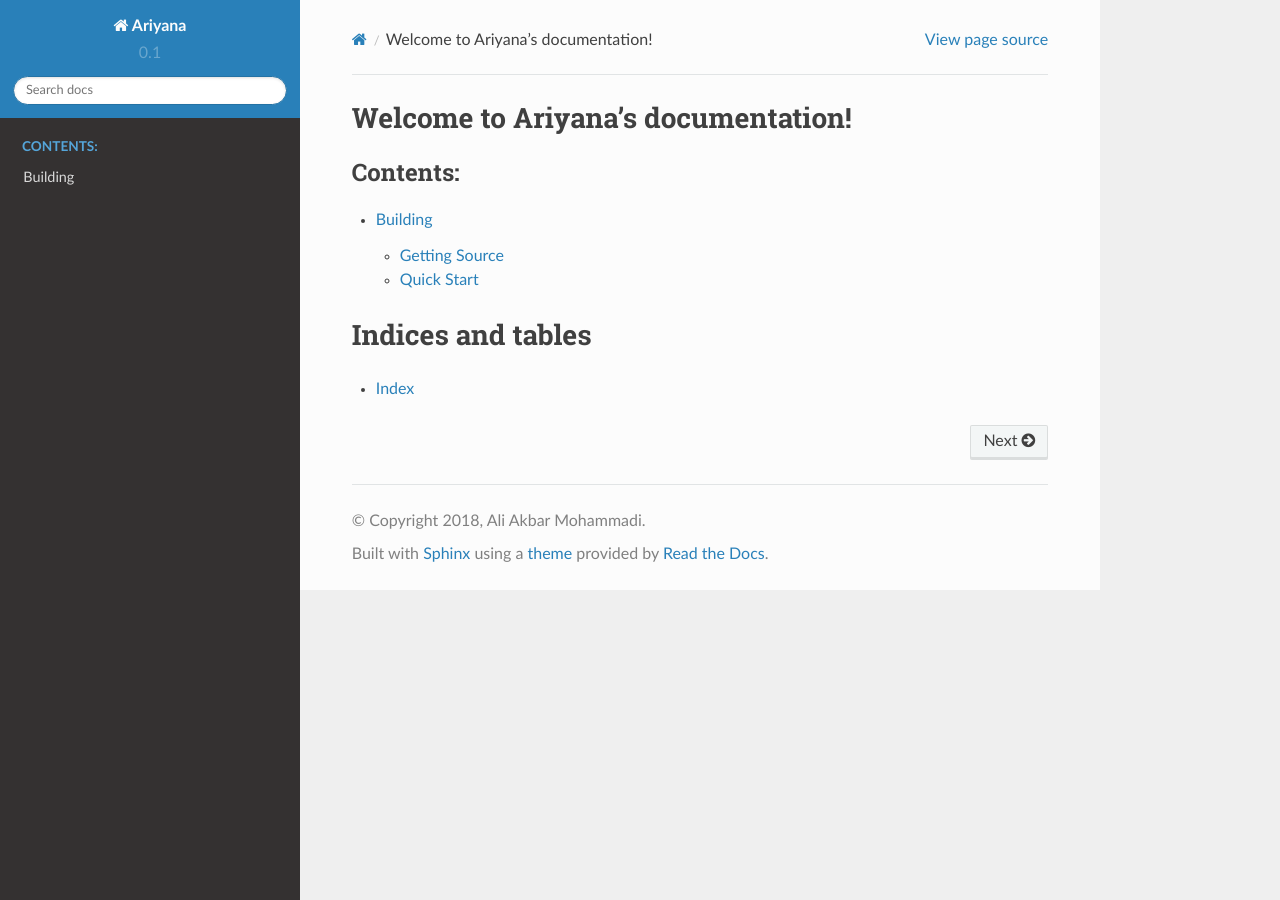
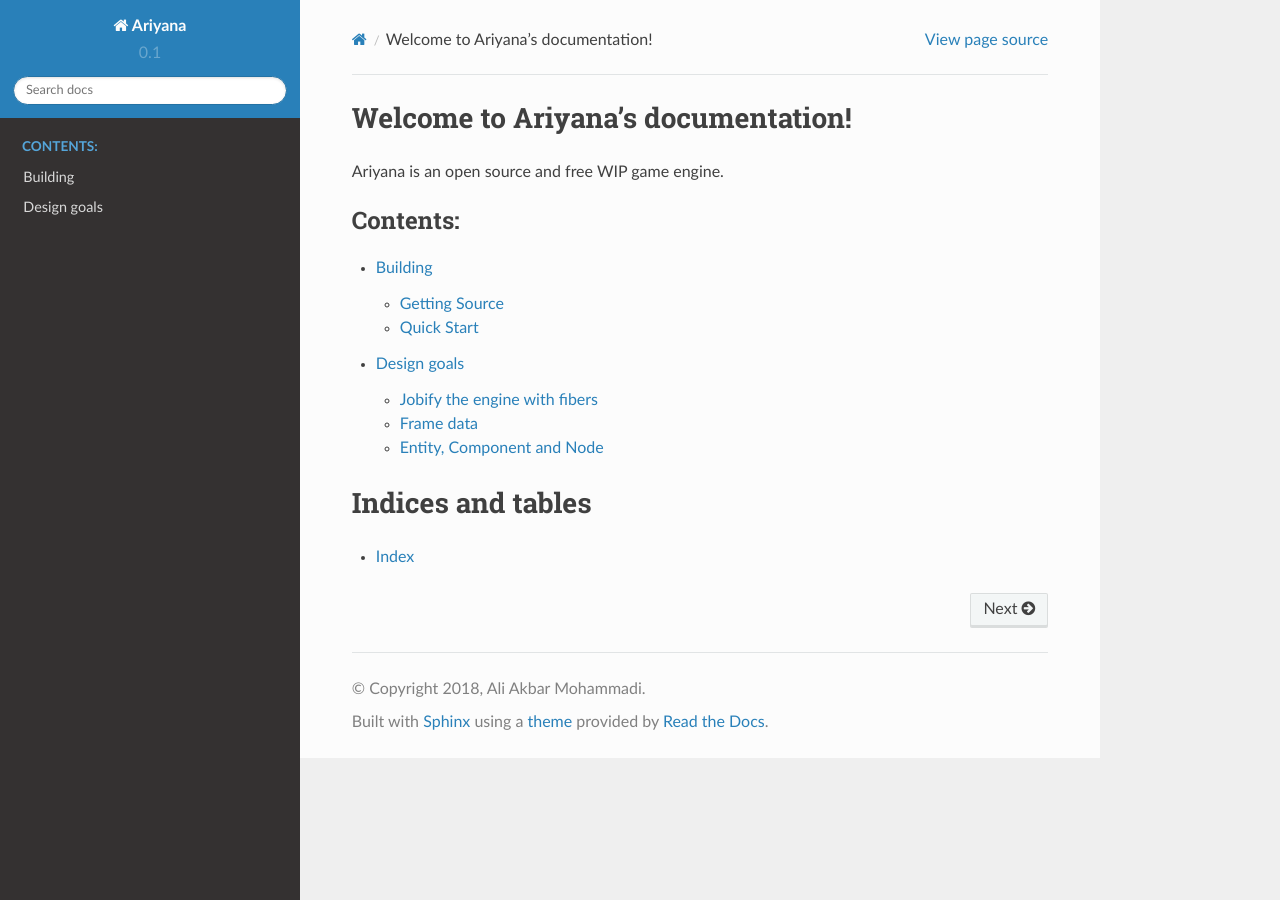
Before and after one commit to kochol/ariyana_old, a Sphinx documentation site: the page built from docs/index.rst, in a window 1280 px wide. Built offline with Sphinx 7.4.7 and the Read the Docs theme 2.0.0, drawn with Linux system fonts in a browser that asks for light colours; pages that are not in the unit, such as notebooks, are missing from menus; some of the changed lines change nothing that is shown.

Commit message:
update some docs and add design page

```diff
--- a/docs/building.rst
+++ b/docs/building.rst
@@ -7,7 +7,7 @@
 .. code-block:: shell
 
     git clone https://github.com/kochol/ariyana.git
-	cd ariyana
+    cd ariyana
     git submodule update --init
 
 Quick Start
--- /dev/null
+++ b/docs/design.rst
@@ -0,0 +1,37 @@
+Design goals
+============
+
+The goal of this engine design is to make a fast engine.
+
+Jobify the engine with fibers
+-----------------------------
+
+The first design goal is using fibers to jobify the engine and use all of the CPU cores.
+For more info see
+GDC talk by Christian Gyrling in his 2015 GDC Talk 'Parallelizing the Naughty Dog Engine Using Fibers'
+
+Frame data
+----------
+
+Use frame data to enable the parallel work of different parts of the engine without waiting for
+each other to finish their job.
+For example gameplay systems update entities and send them to scene system then scene system store
+them to perform culling and sorting next frame after that sends it to render system for next frame
+rendering so rendering is always two frame behind gameplay systems this design makes every thing
+works in parallel.
+For more info see
+GDC talk by Christian Gyrling in his 2015 GDC Talk 'Parallelizing the Naughty Dog Engine Using Fibers'
+
+For this system to work I made different update stages that be called for every system that needs it.
+
+Entity, Component and Node
+--------------------------
+
+This part of the design I got inspired by Godot engine where Components can attach to each other and
+creates a tree.
+The base class here is Node class that Entity and Component class are inherited from them so Components
+can attach to entities and vice versa.
+This design works well for example when you work on a project with your colleges and everyone can
+work on a different entity without conflict.
+
+Also, entities are useful when later we add networking to the engine.
--- a/docs/index.rst
+++ b/docs/index.rst
@@ -6,11 +6,14 @@
 Welcome to Ariyana's documentation!
 ===================================
 
+Ariyana is an open source and free WIP game engine.
+
 .. toctree::
    :maxdepth: 2
    :caption: Contents:
 
    building
+   design
    api/library_root
 
 Indices and tables
```
